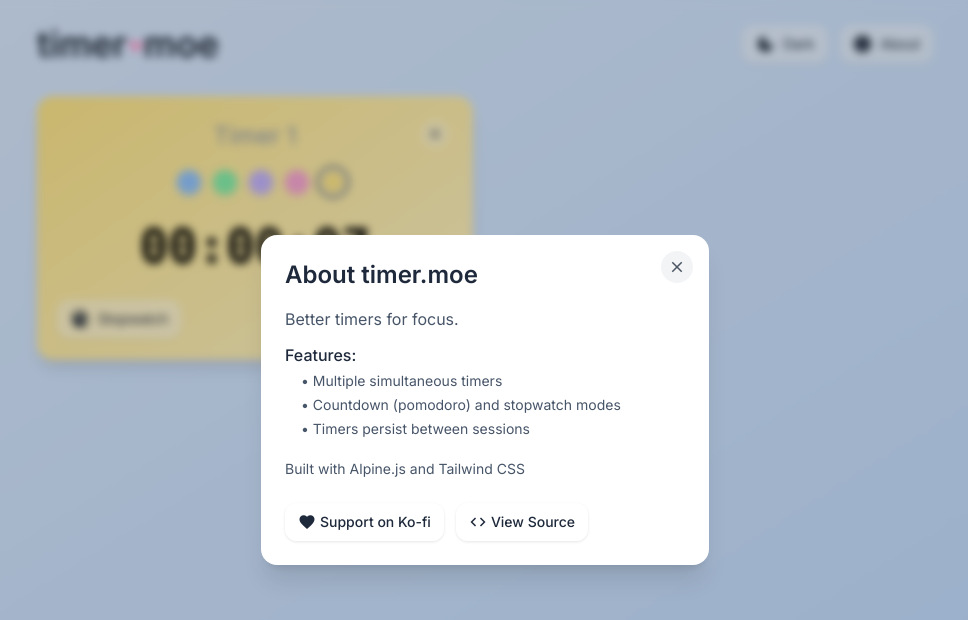
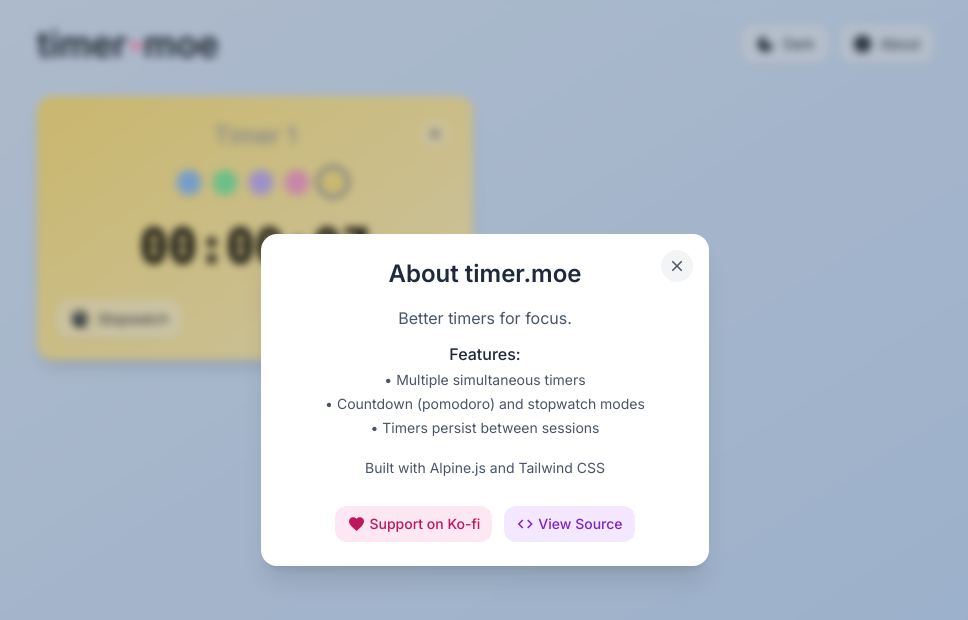
Before and after one commit to orikome/timer.moe, a plain HTML site: page index.html in a window 1280 px wide. Both pictures are taken after a click on the button "About timer.moe". Shown: the whole page, without its empty margins (155-1123 px from the left). Drawn offline with nearby package versions, Linux system fonts and the light colour scheme.

Commit message:
Improve About section layout and button styles

```diff
--- a/index.html
+++ b/index.html
@@ -248,7 +248,7 @@
           </button>
 
           <!-- About content -->
-          <div class="pr-8">
+          <div class="text-center">
             <h2
               class="text-2xl font-semibold text-slate-800 dark:text-gray-100 mb-4"
             >
@@ -259,8 +259,10 @@
               <p>Better timers for focus.</p>
 
               <div>
-                <h3 class="font-medium text-slate-800 mb-1">Features:</h3>
-                <ul class="text-sm space-y-1 ml-4">
+                <h3 class="font-medium text-slate-800 dark:text-gray-100 mb-1">
+                  Features:
+                </h3>
+                <ul class="text-sm space-y-1">
                   <li>• Multiple simultaneous timers</li>
                   <li>• Countdown (pomodoro) and stopwatch modes</li>
                   <li>• Timers persist between sessions</li>
@@ -270,12 +272,12 @@
               <p class="text-sm pt-2">Built with Alpine.js and Tailwind CSS</p>
 
               <!-- Support and Source Links -->
-              <div class="flex flex-wrap gap-3 pt-3">
+              <div class="flex flex-wrap justify-center gap-3 pt-4">
                 <a
                   href="https://ko-fi.com/orikome"
                   target="_blank"
                   rel="noopener"
-                  class="inline-flex items-center px-3 py-2 text-sm font-medium rounded-xl timer-button transition-all hover:scale-105"
+                  class="inline-flex items-center px-3 py-2 text-sm font-medium rounded-xl transition-all hover:scale-105 bg-pink-100 text-pink-700 hover:bg-pink-200 dark:bg-pink-900 dark:text-pink-200 dark:hover:bg-pink-800"
                 >
                   <span class="material-icons md-18 mr-1">favorite</span>
                   <span>Support on Ko-fi</span>
@@ -285,7 +287,7 @@
                   href="https://github.com/orikome/timer.moe"
                   target="_blank"
                   rel="noopener"
-                  class="inline-flex items-center px-3 py-2 text-sm font-medium rounded-xl timer-button transition-all hover:scale-105"
+                  class="inline-flex items-center px-3 py-2 text-sm font-medium rounded-xl transition-all hover:scale-105 bg-purple-100 text-purple-700 hover:bg-purple-200 dark:bg-purple-900 dark:text-purple-200 dark:hover:bg-purple-800"
                 >
                   <span class="material-icons md-18 mr-1">code</span>
                   <span>View Source</span>
```
